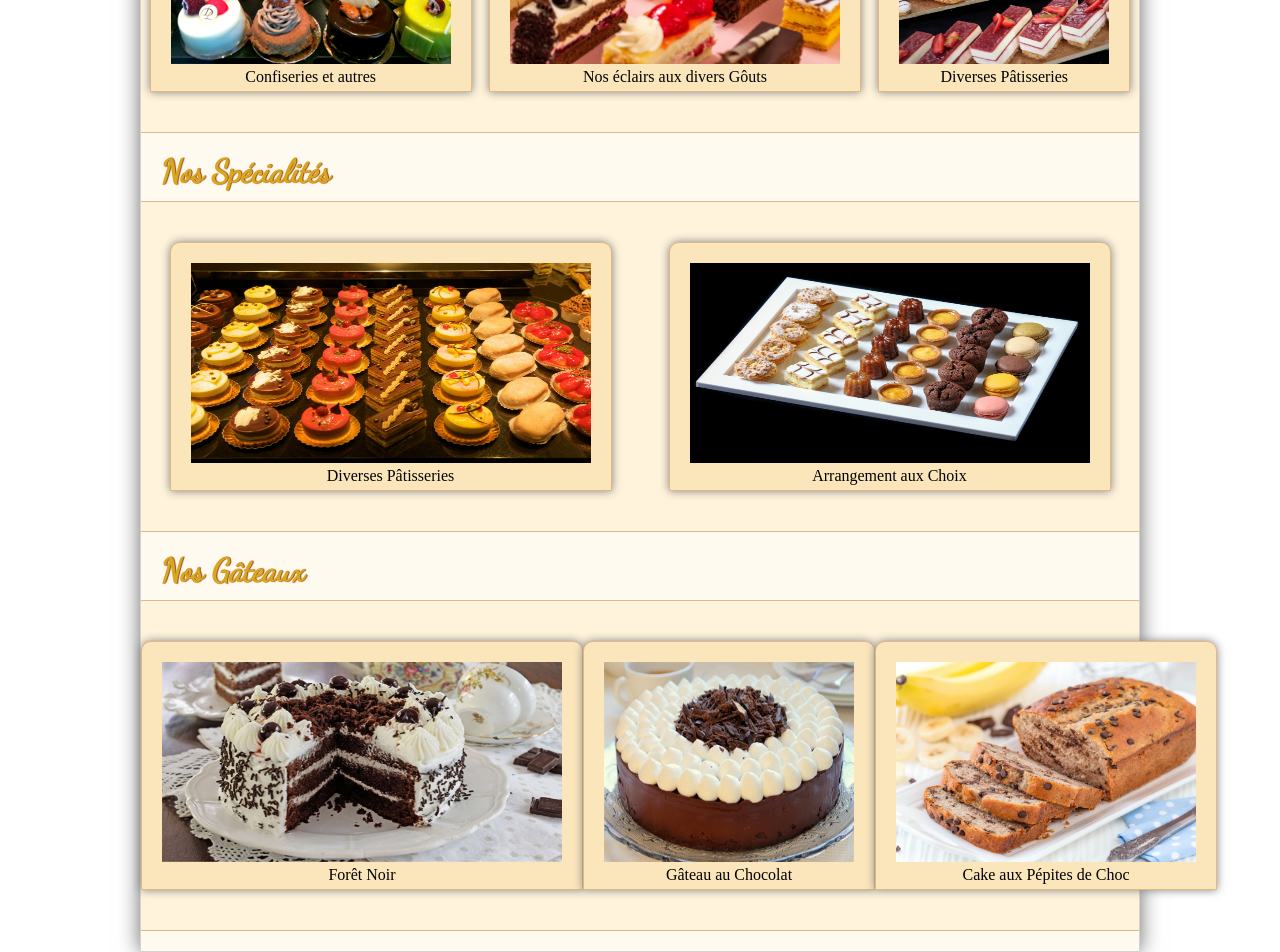
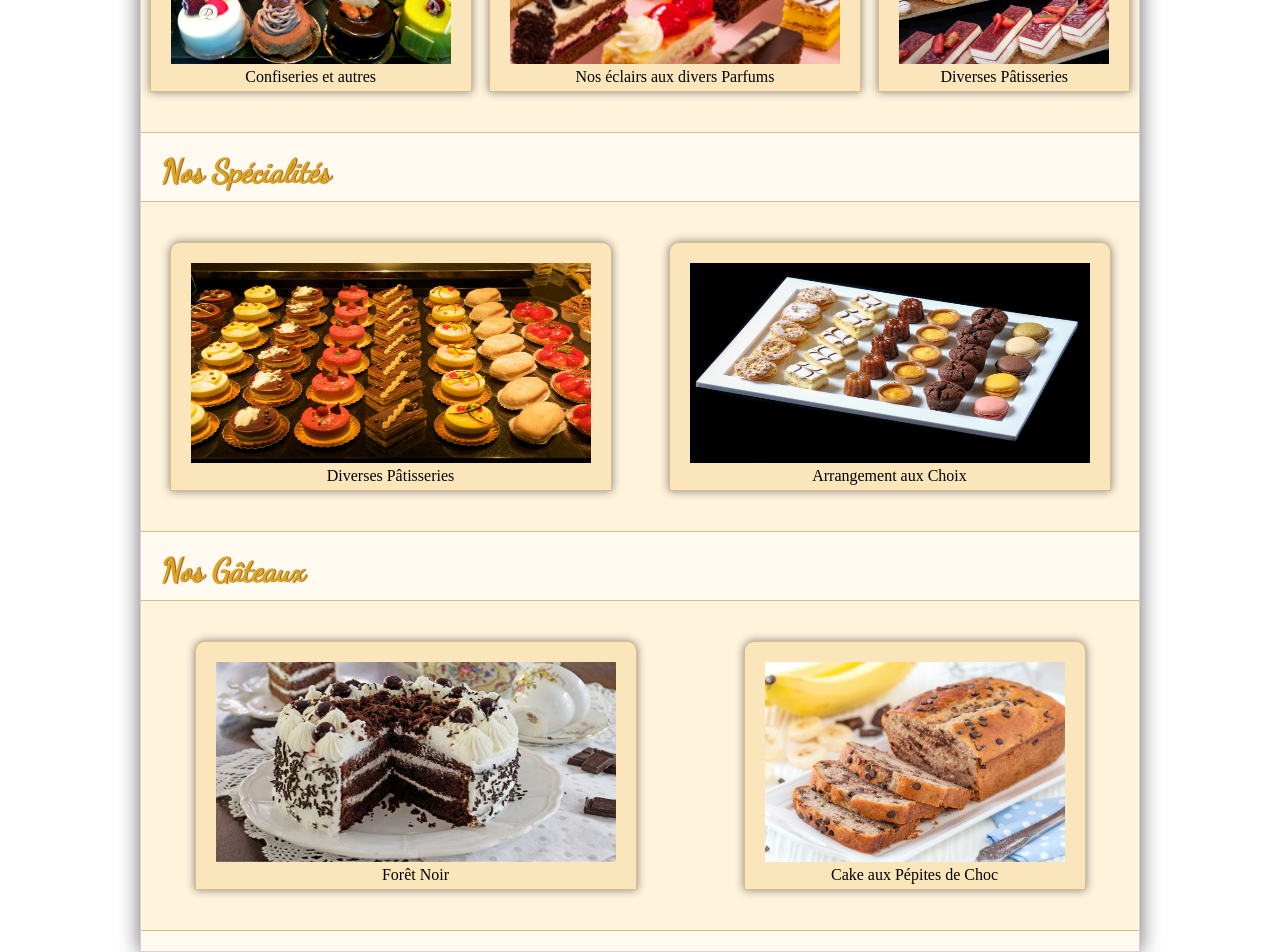
Before and after one commit to TLRKiliann/vite-et-bien, a React (Vite) app in the folder my-vite/: page /services in a window 1280 px wide. Shown: the part 870-1822 px from the top of the page. Built offline with nearby package versions, Linux system fonts and the light colour scheme.

Commit message:
style improved

```diff
--- a/my-vite/src/Components/Commandes.tsx
+++ b/my-vite/src/Components/Commandes.tsx
@@ -2,6 +2,7 @@ import React from 'react';
 import { BiTime } from 'react-icons/bi';
 import { TbTruckDelivery } from 'react-icons/tb';
 import mainBread from '../assets/images/bread_title.png';
+//import baguette from '../assets/images/baguette.png';
 import '../StyleComponents/Commandes.css';
 
 export const Commandes = () => {
--- a/my-vite/src/Pages/Services.tsx
+++ b/my-vite/src/Pages/Services.tsx
@@ -80,7 +80,7 @@ export const Services = () => {
                 width="330px"
                 height="200px"
                 alt="no patisserie" />
-              <legend>Nos éclairs aux divers Gôuts</legend>
+              <legend>Nos éclairs aux divers Parfums</legend>
             </div>
 
             <div className="submain--imgserv">
@@ -129,15 +129,6 @@ export const Services = () => {
 
             <div className="submain--imgserv">
               <img
-                src={chocGat}
-                width="250px"
-                height="200px"
-                alt="no patisserie" />
-              <legend>Gâteau au Chocolat</legend>
-            </div>
-
-            <div className="submain--imgserv">
-              <img
                 src={pepito}
                 width="300px"
                 height="200px"
--- a/my-vite/src/StyleComponents/Commandes.css
+++ b/my-vite/src/StyleComponents/Commandes.css
@@ -98,18 +98,18 @@ body {
 }
 
 
-
-
 .interstice--cmd {
-  padding: 40px;
+  width: 100%;
+  margin: auto;
+  padding-top: 20px;
+  padding-bottom: 20px;
   margin-top: 40px;
   margin-bottom: 40px;
+
   background: #fff3db;
   border-top: 1px solid burlywood;
   border-bottom: 1px solid burlywood;
 }
-
-
 
 
 .form--div {
```
